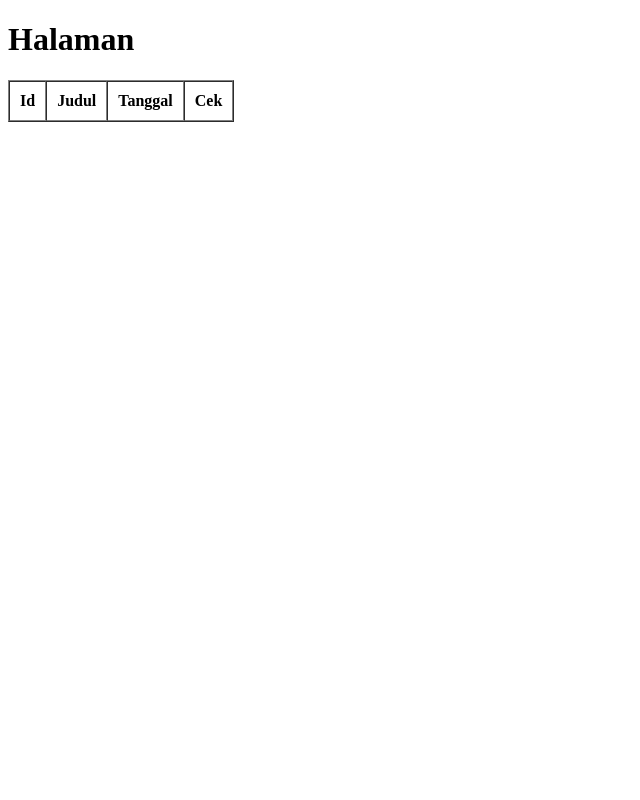
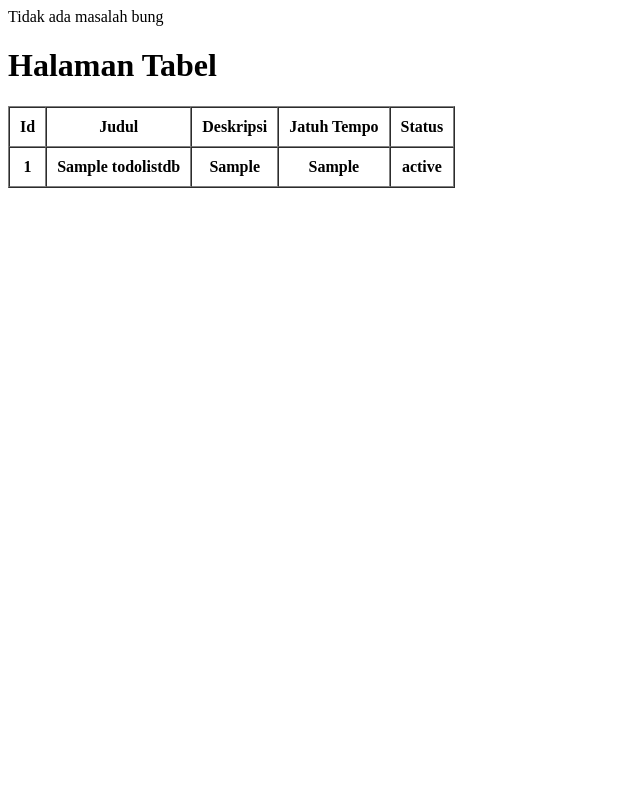
Before and after one commit to Babisama1/To-do-List, a PHP site: page /tabel.php in a window 1280 px wide. Shown: the whole page, without its empty margins (0-640 px from the left). Run offline with PHP 8.4, Linux system fonts and the light colour scheme; tables that the repository leaves empty or names only in its code hold one stand-in row (values such as "Sample post"); lists and menus that the app fills with data are empty.

Commit message:
C_Buat tabel
Membuat percobaan koneksi didalam tabel

```diff
--- a/tabel.php
+++ b/tabel.php
@@ -1,3 +1,28 @@
+<?php
+//koneksi ke database
+$kon = mysqli_connect("localhost:3307", "root", "","todolist");
+//mengambil data dari tabel todolist
+$result = mysqli_query($kon, "SELECT * FROM todolistdb");
+
+if ($result) {
+    echo mysqli_error($kon);
+    echo "Tidak ada masalah bung";
+    echo "<br>";
+}
+
+//ambil data (fetch) todolistdb dari object result
+// mysqli_fetch_row() //mengembalikan array numerik
+// mysqli_fetch_assoc() //mengembalikan array associative
+// mysqli_fetch_array() //mengembalikan keduanya
+// mysqli_fetch_object() //mengembalikan dengan ->
+
+// while ($todo = mysqli_fetch_assoc($result)){
+//     var_dump($todo);
+// }
+
+
+?>
+
 <!DOCTYPE html>
 <html lang="en">
 <head>
@@ -6,14 +31,28 @@
     <title>Halaman Tabel</title>
 </head>
 <body>
-    <h1>Halaman</h1>
+    <h1>Halaman Tabel</h1>
     <table border="1" cellpadding="10" cellspacing="0">
         <tr>
             <th>Id</th>
             <th>Judul</th>
-            <th>Tanggal</th>
-            <th>Cek</th>
-         </tr>
+            <th>Deskripsi</th>
+            <th>Jatuh Tempo</th>
+            <th>Status</th>
+        </tr>
+
+        <?php $i = 1; ?>
+        <?php while($todo = mysqli_fetch_assoc($result)) : ?>
+        <tr>
+            <th><?= $i ?></th>
+            <th><?= $todo["judul"]?></th>
+            <th><?= $todo["deskripsi"] ?></th>
+            <th><?= $todo["jatuh_tempo"] ?></th>
+            <th><?= $todo["statuss"] ?></th>
+        </tr>
+        <?php $i++; ?>
+        <?php endwhile; ?>
+
     </table>
 
 
```
